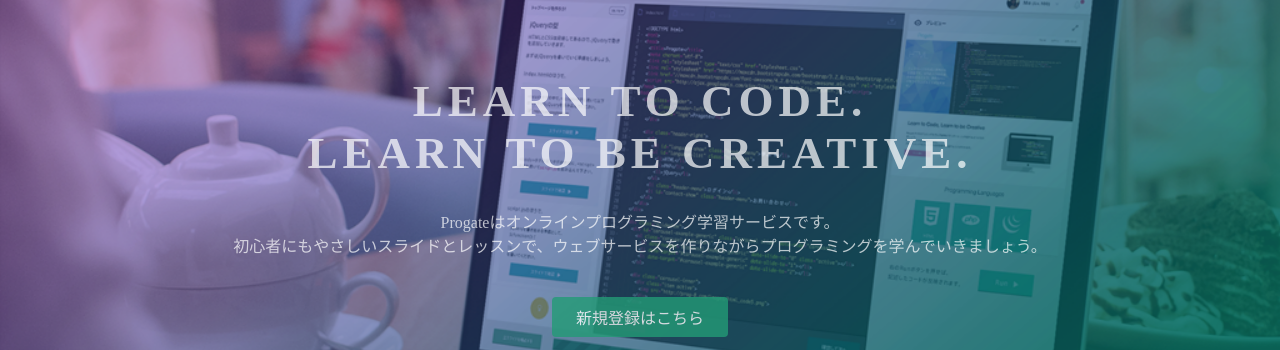
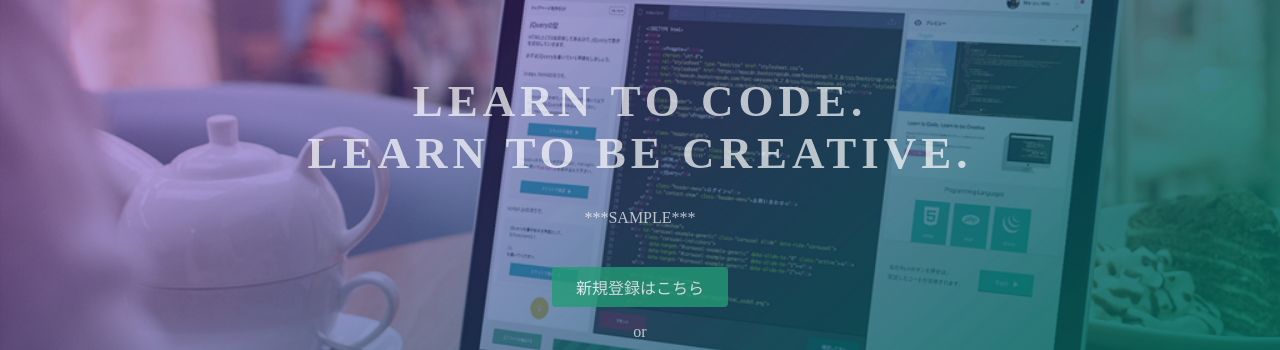
Before and after one commit to huieders/huieders.github.io, a plain HTML site: page index.html in a window 1280 px wide. Shown: the part 135-485 px from the top of the page. Drawn offline with Linux system fonts and the light colour scheme.

Commit message:
編集の練習

```diff
--- a/index.html
+++ b/index.html
@@ -24,7 +24,7 @@
   <div class="top-wrapper">
     <div class="container">
       <h1>LEARN TO CODE.<br>LEARN TO BE CREATIVE.</h1>
-      <p>Progateはオンラインプログラミング学習サービスです。<br>初心者にもやさしいスライドとレッスンで、ウェブサービスを作りながらプログラミングを学んでいきましょう。</p>
+      <p>***SAMPLE***</p>
       <div class="btn-wrapper">
         <a href="#" class="btn signup">新規登録はこちら</a>
         <p>or</p>
```
